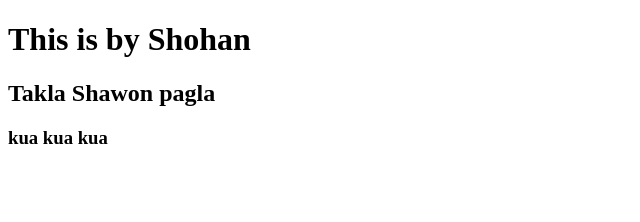
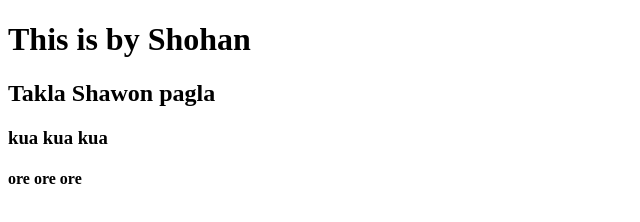
Before and after one commit to shohanean/softarest, a plain HTML site: page index.html in a window 1280 px wide. Shown: the full height of the page, 0-640 px from the left. Drawn offline with Linux system fonts and the light colour scheme.

Commit message:
new change again

```diff
--- a/index.html
+++ b/index.html
@@ -10,5 +10,6 @@
     <h1>This is by Shohan</h1>
     <h2>Takla Shawon pagla</h2>
     <h3>kua kua kua</h3>
+    <h4>ore ore ore</h4>
 </body>
 </html>
```
